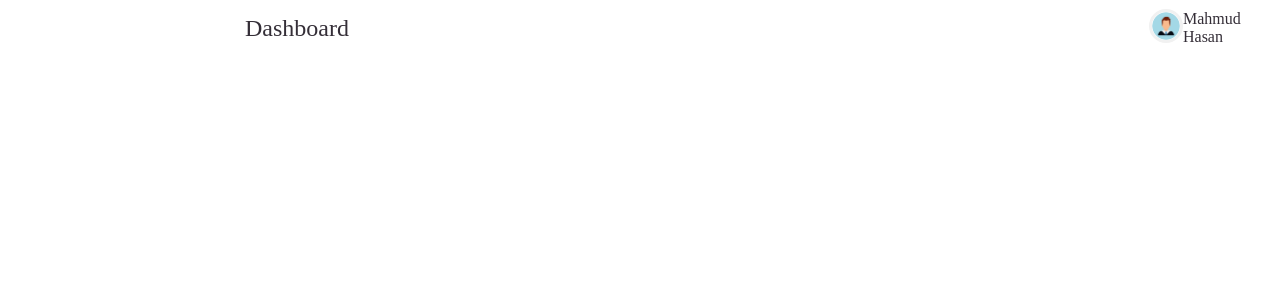
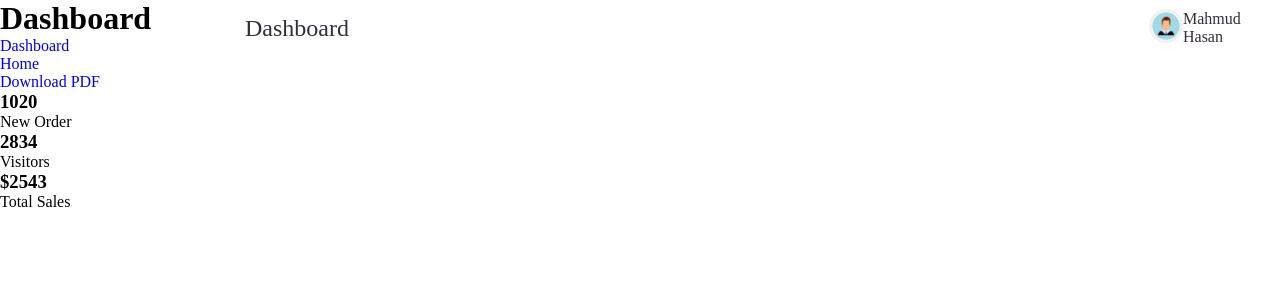
Before and after one commit to rubels11/food-pos, a PHP site: page /navbar.php in a window 1280 px wide. Shown: the top 300 px of the page. Run offline with PHP 8.4, Linux system fonts and the light colour scheme.

Commit message:
Code updated

```diff
--- a/navbar.php
+++ b/navbar.php
@@ -12,3 +12,48 @@ include "header.php";
 			</a>
 		</nav>
        </section>
+
+	   <!-- MAIN -->
+		<main>
+			<div class="head-title">
+				<div class="left">
+					<h1>Dashboard</h1>
+					<ul class="breadcrumb">
+						<li>
+							<a href="#">Dashboard</a>
+						</li>
+						<li><i class='bx bx-chevron-right' ></i></li>
+						<li>
+							<a class="active" href="#">Home</a>
+						</li>
+					</ul>
+				</div>
+				<a href="#" class="btn-download">
+					<i class='bx bxs-cloud-download' ></i>
+					<span class="text">Download PDF</span>
+				</a>
+			</div>
+
+			<ul class="box-info">
+				<li>
+					<i class='bx bxs-calendar-check' ></i>
+					<span class="text">
+						<h3>1020</h3>
+						<p>New Order</p>
+					</span>
+				</li>
+				<li>
+					<i class='bx bxs-group' ></i>
+					<span class="text">
+						<h3>2834</h3>
+						<p>Visitors</p>
+					</span>
+				</li>
+				<li>
+					<i class='bx bxs-dollar-circle' ></i>
+					<span class="text">
+						<h3>$2543</h3>
+						<p>Total Sales</p>
+					</span>
+				</li>
+			</ul>
```
Also changed, not shown: css/style.css (+100 -0 lines).
